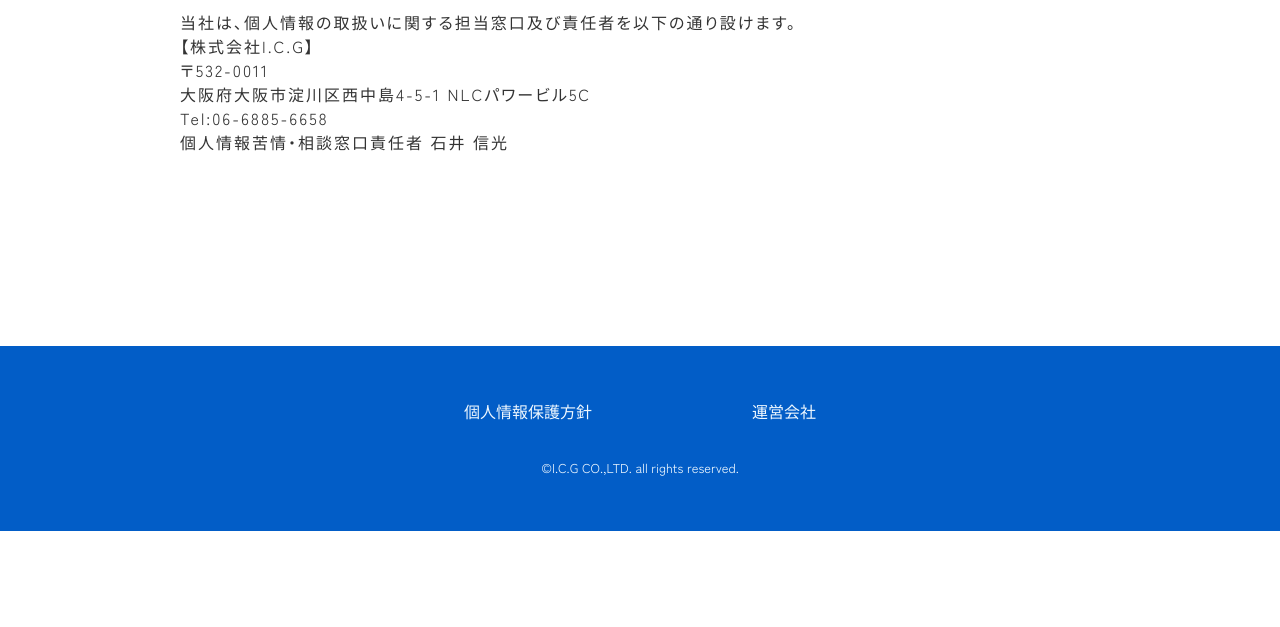
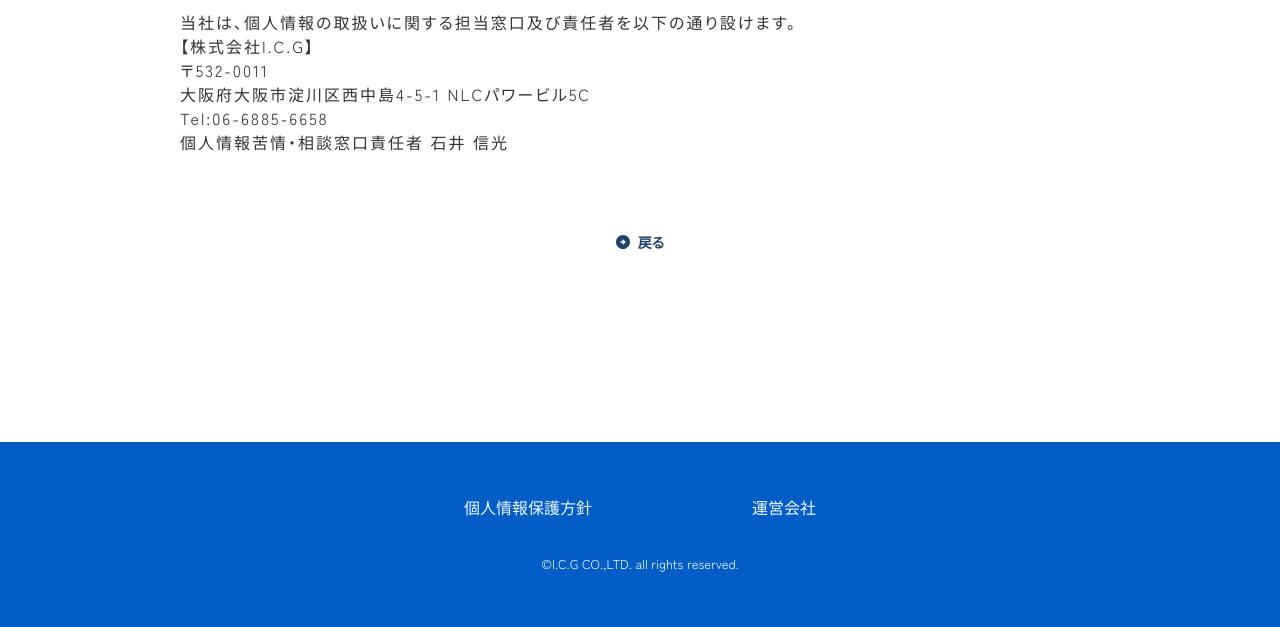
Before and after one commit to icg-jobs/digital-card, a PHP site: page /privacy.html in a window 1280 px wide. Shown: the part 1939-2566 px from the top of the page. Before the commit the page ends 2470 px from the top, so only its background shows below. Run offline with PHP 8.4, Linux system fonts and the light colour scheme; some libraries are stand-ins or nearby versions.

Commit message:
revision commit

```diff
--- a/css/style.css
+++ b/css/style.css
@@ -2295,10 +2295,28 @@
 .privacy .container li:not(li:nth-child(8)) {
   padding-bottom: 40px;
 }
+.privacy .container .back-btn a {
+  display: flex;
+  align-items: center;
+  justify-content: center;
+  -moz-column-gap: 8px;
+       column-gap: 8px;
+  width: -moz-fit-content;
+  width: fit-content;
+  margin: 0 auto;
+  padding-top: 40px;
+}
+.privacy .container .back-btn a img {
+  width: 14px;
+}
+.privacy .container .back-btn a p {
+  color: var(--color-subtitle-text);
+  font-size: 0.75rem;
+  font-weight: 600;
+}
 
 @media screen and (min-width: 960px) {
   .privacy .container {
-    background-image: url(../img/Privacy.svg);
     background-size: 800px;
     background-position: 180px 110px;
     padding-top: 192px;
@@ -2306,16 +2324,25 @@
   }
   .privacy .container li {
     font-size: 1rem;
-    letter-spacing: 2px;
-    line-height: 24px;
   }
   .privacy .container li span {
-    display: inline-block;
     font-size: 1.125rem;
-    font-weight: 600;
-    padding-bottom: 12px;
   }
   .privacy .container li:not(li:nth-child(8)) {
     padding-bottom: 80px;
   }
+  .privacy .container .back-btn a {
+    -moz-column-gap: 8px;
+         column-gap: 8px;
+    width: -moz-fit-content;
+    width: fit-content;
+    margin: 0 auto;
+    padding-top: 80px;
+  }
+  .privacy .container .back-btn a img {
+    width: 14px;
+  }
+  .privacy .container .back-btn a p {
+    font-size: 0.875rem;
+  }
 }/*# sourceMappingURL=style.css.map */
--- a/css/style.scss
+++ b/css/style.scss
@@ -2036,6 +2036,23 @@
     li:not(li:nth-child(8)) {
       padding-bottom: 40px;
     }
+    .back-btn a{
+      display: flex;
+      align-items: center;
+      justify-content: center;
+      column-gap: 8px;
+      width: fit-content;
+      margin: 0 auto;
+      padding-top: 40px;
+      img {
+        width: 14px;
+      }
+      p {
+        color: var(--color-subtitle-text);
+        font-size: rem(12);
+        font-weight: 600;
+      }
+    }
   }
 }
 
@@ -2044,25 +2061,31 @@
 @media screen and (min-width: 960px) {
   .privacy {
     .container {
-      background-image: url(../img/Privacy.svg);
       background-size: 800px;
       background-position: 180px 110px;
       padding-top: 192px;
       padding-bottom: 192px;
       li {
         font-size: rem(16);
-        letter-spacing: 2px;
-        line-height: 24px;
         span {
-          display: inline-block;
           font-size: rem(18);
-          font-weight: 600;
-          padding-bottom: 12px;
         }
       }
       li:not(li:nth-child(8)) {
         padding-bottom: 80px;
       }
-    }
-  }
-}
+      .back-btn a{
+        column-gap: 8px;
+        width: fit-content;
+        margin: 0 auto;
+        padding-top: 80px;
+        img {
+          width: 14px;
+        }
+        p {
+          font-size: rem(14);
+        }
+      }
+    }
+  }
+}
--- a/privacy.html
+++ b/privacy.html
@@ -96,13 +96,19 @@
                         個人情報苦情・相談窓口責任者 石井 信光<br>
                     </li>
                 </ul>
+                <div class="back-btn">
+                    <a href="index.html">
+                        <img src="img/link.svg" alt="右向き矢印">
+                        <p>戻る</p>
+                    </a>
+                </div>
             </div>
         </section>
     </main>
     <footer>
         <div class="container">
             <div class="flex-wrapper">
-                <a href="">個人情報保護方針</a>
+                <a href="#top">個人情報保護方針</a>
                 <a href="https://www.i-c-g.info">運営会社</a>
             </div>
             <small class="copy">&copy;I.C.G CO.,LTD. all rights reserved.</small>
```
Also changed, not shown: 1 other file.
